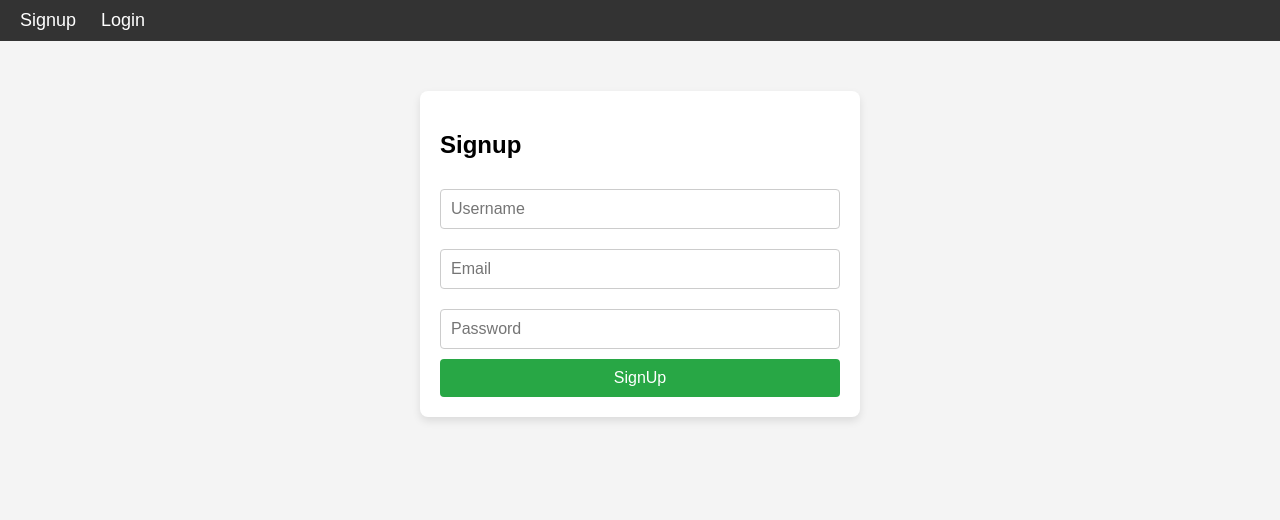
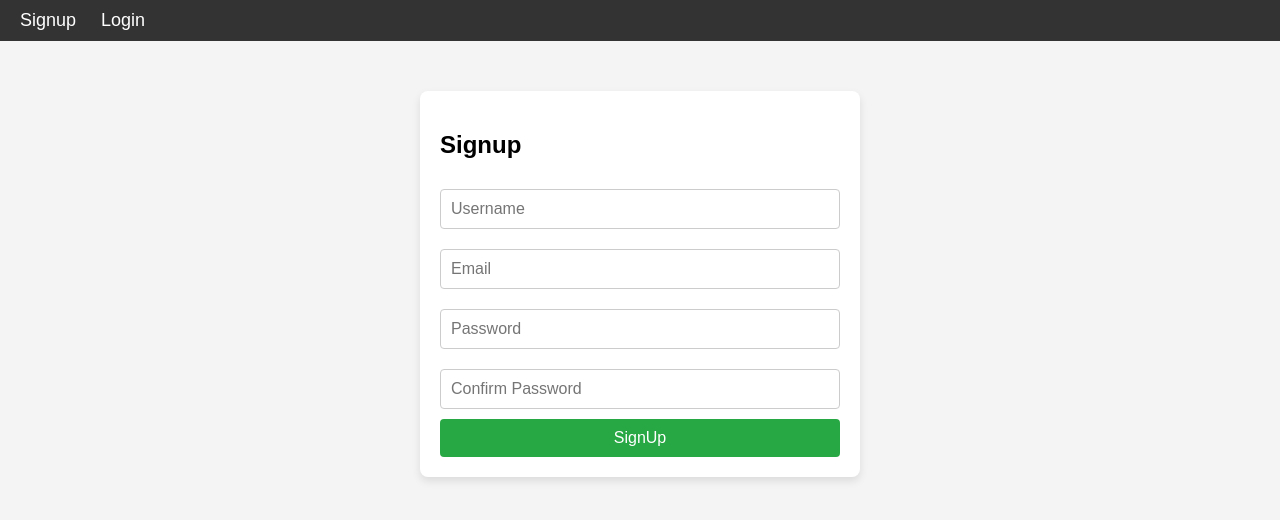
Before and after one commit to SamserAliKhan/LinkHive, a React (Create React App) app in the folder frontend/: page /signup in a window 1280 px wide. Shown: the top 520 px of the page. Built offline with nearby package versions, Linux system fonts and the light colour scheme.

Commit message:
modified:   frontend/src/App.js 	new file:   frontend/src/pages/HomePage.js 	modified:   frontend/src/pages/LoginPage.js 	modified:   frontend/src/pages/SignupPage.js

```diff
--- a/frontend/src/App.js
+++ b/frontend/src/App.js
@@ -3,6 +3,7 @@ import { BrowserRouter as Router, Routes, Route } from 'react-router-dom';
 import SignupPage from './pages/SignupPage';
 import LoginPage from './pages/LoginPage';
 import Navbar from './components/Navbar';
+import HomePage from './pages/HomePage';
 import './styles/main.css';
 
 const App = () => {
@@ -12,6 +13,7 @@ const App = () => {
       <Routes>
         <Route path="/signup" element={<SignupPage />} />
         <Route path="/login" element={<LoginPage />} />
+        <Route path="/home" element={<HomePage />} />
       </Routes>
     </Router>
   );
--- /dev/null
+++ b/frontend/src/pages/HomePage.js
@@ -0,0 +1,12 @@
+import React from 'react';
+
+const HomePage = () => {
+  return (
+    <div>
+      <h1>Welcome to the Home Page</h1>
+      <p>This is the content of the home page.</p>
+    </div>
+  );
+};
+
+export default HomePage;
--- a/frontend/src/pages/LoginPage.js
+++ b/frontend/src/pages/LoginPage.js
@@ -1,5 +1,8 @@
 import React, { useState } from 'react';
 import axios from 'axios';
+import {useNavigate} from 'react-router-dom';
+
+
 
 const LoginPage = () => {
   const [formData, setFormData] = useState({
@@ -8,7 +11,7 @@ const LoginPage = () => {
   });
   const [successMessage, setSuccessMessage] = useState('');
   const [errorMessage, setErrorMessage] = useState('');
-
+  const navigate = useNavigate();
   const handleChange = (e) => {
     setFormData({ ...formData, [e.target.name]: e.target.value });
   };
@@ -22,6 +25,7 @@ const LoginPage = () => {
       const response = await axios.post('http://localhost:5000/api/auth/login', formData);
       setSuccessMessage('Login successful!');
       console.log(response.data);
+      navigate('/home');
     } catch (error) {
       console.error('Error logging in:', error);
       setErrorMessage('Login failed. Please check your credentials.');
--- a/frontend/src/pages/SignupPage.js
+++ b/frontend/src/pages/SignupPage.js
@@ -7,7 +7,8 @@ const SignupPage = () => {
   const [formData, setFormData] = useState({
     username: '',
     email: '',
-    password: ''
+    password: '',
+    confirmPassword: ''
   });
 
   const [errorMessage, setErrorMessage] = useState('');
@@ -19,6 +20,10 @@ const SignupPage = () => {
 
   const handleSubmit = async (e) => {
     e.preventDefault();
+    if (formData.password !== formData.confirmPassword) {
+      setErrorMessage('Passwords do not match');
+      return;
+    }
 
     try {
       const response = await axios.post(`${backendUrl}/api/auth/signup`, formData, {
@@ -64,6 +69,15 @@ const SignupPage = () => {
         placeholder="Password"
         required
       />
+      <input
+        type="password"
+        name="confirmPassword"
+        value={formData.confirmPassword}
+        onChange={handleChange}
+        placeholder="Confirm Password"
+        required
+        />
+
       <button type="submit">SignUp</button>
 
       {errorMessage && <p style={{ color: 'red' }}>{errorMessage}</p>}
```
